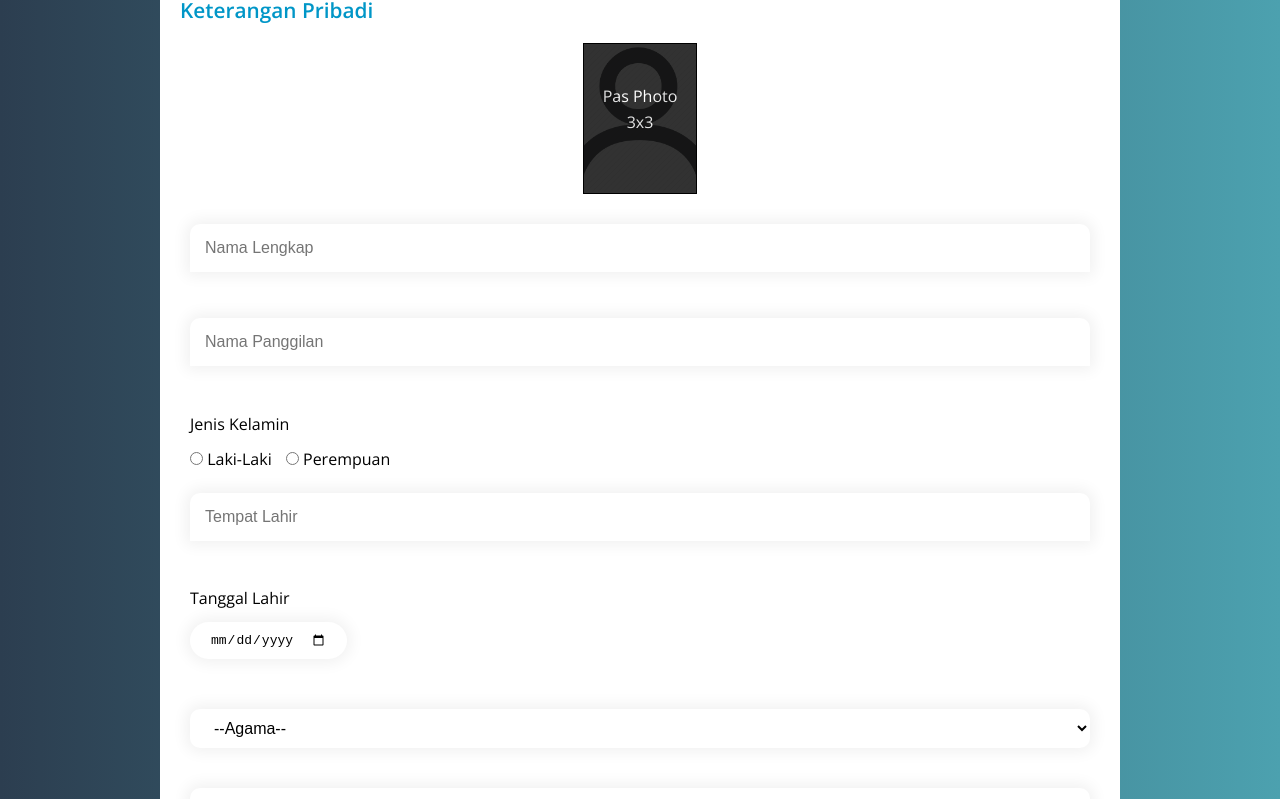
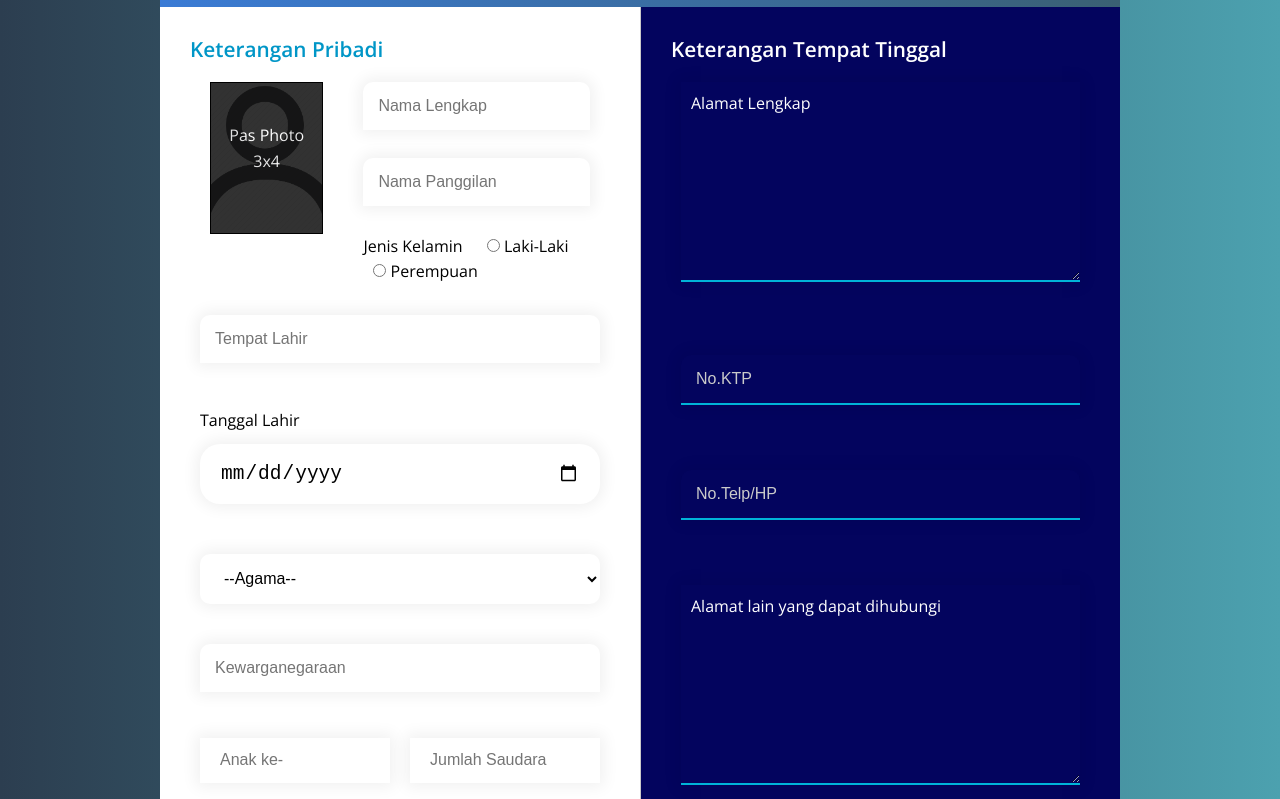
Before and after one commit to ErwinHao/tugas-form-html-css, a plain HTML site: page index.html in a window 1280 px wide. Shown: the part 268-1067 px from the top of the page. Drawn offline with nearby package versions, Linux system fonts and the light colour scheme.

Commit message:
Finished everything

```diff
--- a/index.html
+++ b/index.html
@@ -15,13 +15,10 @@
     <!-- Main Header -->
 
     <header id="main__header">
-
       <a href="#">
         <h1>Excellent</h1>
         <p>COMPANY</p>
       </a>
-
-
     </header>
 
     <!-- Form -->
@@ -34,11 +31,12 @@
         <div class="form__container">
           <section id="form__left">
             <h3>Keterangan Pribadi</h3>
+            <div class="form__group__container">
               <div class="form__group">
                 <div class="pas__photo">
                   <div class="overlay">
                     <p>Pas Photo</p>
-                  <p>3x3</p>
+                    <p>3x4</p>
                   </div>
                 </div>
               </div>
@@ -61,12 +59,14 @@
                 />
                 <div class="border"></div>
               </div>
+
               <div class="form__group">
                 <label for="gender">Jenis Kelamin</label>
                 <input type="radio" name="gender" value="LK" id="LK" />
                 <label for="LK">Laki-Laki</label>
                 <input type="radio" name="gender" value="PR" id="PR" />
                 <label for="PR">Perempuan</label>
+              </div>
             </div>
             <div class="form__group">
               <input
@@ -99,13 +99,14 @@
               />
               <div class="border"></div>
             </div>
-
+            <div class="form__group__container__family">
               <div class="form__group">
                 <input
                   type="number"
                   id="nth-child"
                   class="toggle-border"
                   placeholder="Anak ke-"
+                  min="1"
                 />
                 <div class="border"></div>
               </div>
@@ -116,8 +117,10 @@
                   id="siblings"
                   class="toggle-border"
                   placeholder="Jumlah Saudara"
+                  min="1"
                 />
                 <div class="border"></div>
+              </div>
             </div>
 
             <div class="form__group">
@@ -154,7 +157,7 @@
 
             <div class="form__group">
               <input
-                type="number"
+                type="text"
                 class="toggle-border"
                 id="KTP"
                 placeholder="No.KTP"
@@ -164,7 +167,7 @@
 
             <div class="form__group">
               <input
-                type="number"
+                type="text"
                 id="phone"
                 class="toggle-border"
                 placeholder="No.Telp/HP"
@@ -184,7 +187,7 @@
 
             <div class="form__group">
               <input
-                type="number"
+                type="text"
                 id="other-phone"
                 class="toggle-border"
                 placeholder="No.Telp/HP lain"
@@ -203,7 +206,7 @@
       <p>Jl.Kembang Permai II Blok I 5 No.6</p>
       <p>Puri Indah, Jakarta Barat 11610</p>
       <h2>Contact Us</h2>
-      <i></i><span>021-93397876,5805352</span>
+      <span>&phone; 021-93397876,5805352</span>
       <p>Fax 021-5805352</p>
       <p>Email: <a href="#">excellent@cbn.net.id</a></p>
     </footer>
--- a/style.css
+++ b/style.css
@@ -1,7 +1,7 @@
 :root {
-  --primary: #0466c8;
+  --primary: #023e8a;
   --secondary: #0582ca;
-  --tertiary: #023e8a;
+  --tertiary: #03045e;
   --text: #caf0f8;
   --light: #00b4d8;
   --dark: linear-gradient(to right, #2c3e50, #4ca1af);
@@ -32,7 +32,7 @@ a {
 
 #main__header {
   padding: 15px 40px;
-  background-color: var(--primary);
+  background-color: var(--secondary);
   line-height: 1em;
 }
 
@@ -115,6 +115,11 @@ a {
   width: 100%;
   height: 100%;
   opacity: 0.8;
+  transition: background-color 0.3s ease-in-out;
+}
+
+.pas__photo:hover .overlay {
+  background-color: rgba(59, 59, 59, 0.87);
 }
 
 .pas__photo .overlay p {
@@ -153,9 +158,13 @@ input[type='text'] {
   background-color: #02add7;
 }
 
-.form__group:nth-child(5) label:first-child {
+/* .form__group:nth-child(5) label:first-child {
   display: block;
   margin-bottom: 10px;
+} */
+
+input[type='radio'] {
+  margin-left: 10px;
 }
 
 input[type='radio'] + label {
@@ -233,6 +242,200 @@ textarea {
   box-shadow: inset 0 0 100px 5px #0096c7;
 }
 
+/* Footer area */
+
 #main__footer {
-  background-color: var(--secondary);
+  background-color: var(--primary);
+  padding: 20px;
 }
+
+#main__footer h2 {
+  color: #fff;
+  font-size: 1.5em;
+  margin: 10px 0;
+}
+
+#main__footer strong {
+  color: #fff;
+  font-weight: 600;
+}
+
+#main__footer span {
+  color: #fff;
+  font-weight: 100;
+}
+
+#main__footer p {
+  font-weight: 100;
+  color: #fff;
+  letter-spacing: 1px;
+}
+
+#main__footer a {
+  color: #fff;
+  transition: color 0.3s ease-in-out;
+}
+
+#main__footer a:hover {
+  color: #000;
+}
+
+@media screen and (min-width: 768px) {
+  #main__header {
+    line-height: 1.6em;
+  }
+  #main__header h1 {
+    font-size: 1.5em;
+  }
+
+  #main__header p {
+    font-size: 1em;
+    margin-left: 1em;
+  }
+
+  #form__header {
+    padding: 20px;
+  }
+
+  #form__header h2 {
+    font-size: 1.8em;
+  }
+
+  #btn {
+    font-size: 1.2em;
+  }
+
+  input[type='date'] {
+    font-size: 1.2em;
+    width: 100%;
+  }
+}
+
+@media screen and (min-width: 1024px) {
+  .form__group__container {
+    display: grid;
+    grid-template-columns: 1fr 11fr;
+    padding: 20px 0;
+  }
+
+  .form__group__container .form__group {
+    padding: 0 20px;
+  }
+
+  .pas__photo {
+    margin: 0;
+  }
+
+  .form__group__container .form__group:first-child {
+    grid-row: 1/3;
+  }
+
+  .form__group__container .form__group:nth-child(2) {
+    grid-column: 2 / span 4;
+  }
+
+  .form__group__container .form__group:nth-child(4) {
+    grid-column: 2/4;
+  }
+
+  .form__group__container .form__group:nth-child(4) label:first-child {
+    margin-right: 10px;
+  }
+
+  .form__container .form__group:nth-child(4) input[type='date'] {
+    width: 100%;
+  }
+}
+
+@media screen and (min-width: 1280px) {
+  .form__container {
+    display: grid;
+    grid-template-columns: 6fr 6fr;
+    /* gap: 1px; */
+    padding: 0;
+  }
+
+  #form__left {
+    border: none;
+    padding: 30px;
+  }
+
+  #form__right {
+    padding: 30px;
+    border-left: 1px solid #cacaca;
+    background-color: var(--tertiary);
+  }
+
+  #form__right textarea {
+    height: 200px;
+  }
+
+  #btn {
+    font-size: 1.5em;
+  }
+
+  input[type='date'] {
+    height: 60px;
+    font-size: 1.5em;
+  }
+
+  select {
+    height: 50px;
+  }
+
+  input[type='number'] {
+    height: 45px;
+  }
+
+  .form__group__container__family {
+    display: flex;
+  }
+
+  #form__right h3 {
+    color: #fff;
+  }
+
+  #form__right textarea {
+    background-color: var(--tertiary);
+    color: #fff;
+    border-bottom: 2px solid var(--light);
+  }
+
+  #form__right input[type='text'] {
+    background-color: var(--tertiary);
+    color: #fff;
+    border-bottom: 2px solid var(--light);
+  }
+
+  #form__right input[type='text']::placeholder {
+    color: #cacaca;
+    font-weight: 100;
+  }
+
+  #form__right textarea::placeholder {
+    color: #fff;
+    font-weight: 100;
+  }
+
+  #main__footer {
+    padding: 50px;
+    font-size: 1.1em;
+    line-height: 1.6em;
+  }
+
+  #form__right * .border {
+    display: none;
+  }
+
+  #form__right .form__group {
+    margin-top: 45px;
+  }
+
+  #form__right .form__group:nth-child(2) {
+    margin-top: 0;
+  }
+
+  #form__right .form__group:last-child {
+    margin-top: 65px;
+  }
+}
```
Lines whose indentation alone changed are shown as unchanged.
